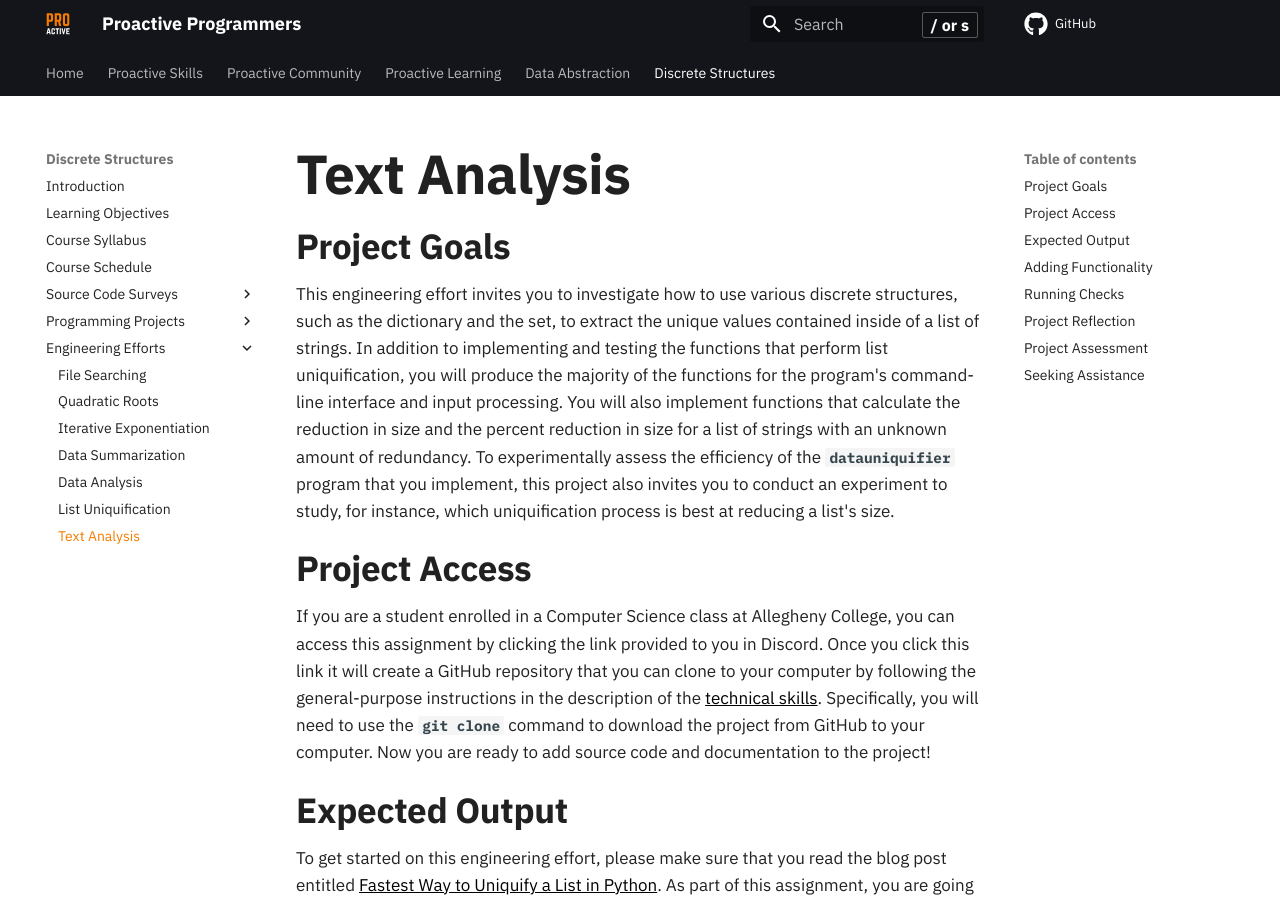
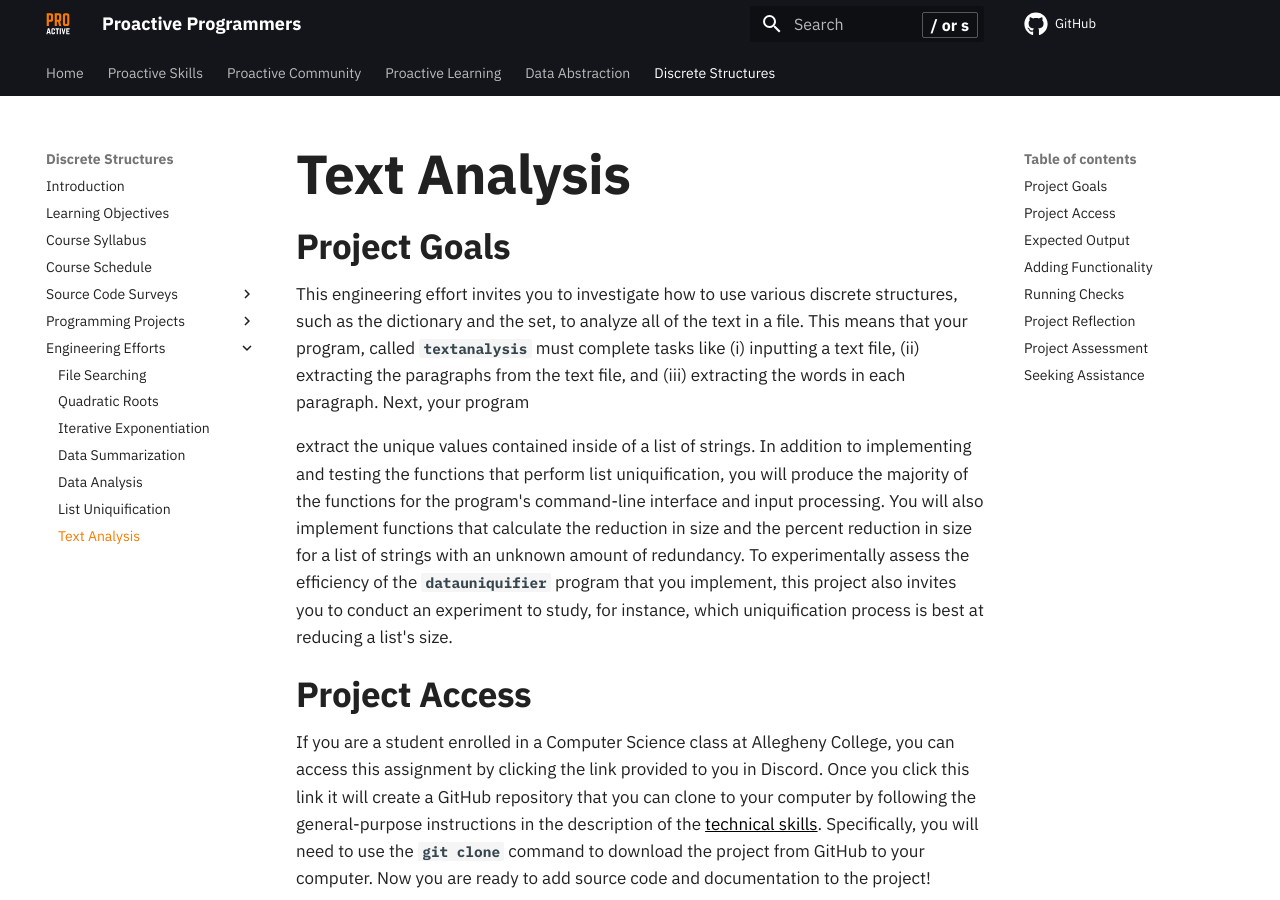
Before and after one commit to ProactiveProgrammers/www.proactiveprogrammers.com, an MkDocs documentation site: the page built from docs/discrete-structures/engineering-efforts/text-analysis.md, in a window 1280 px wide and 900 px high. Built offline with MkDocs 1.6.1 and Material for MkDocs 9.7.7, drawn with Linux system fonts in a browser that asks for light colours; comment, search, counter and statistics services are not loaded.

Commit message:
feat: Start writing basic content in the text-analysis.md project.

```diff
--- a/docs/discrete-structures/engineering-efforts/text-analysis.md
+++ b/docs/discrete-structures/engineering-efforts/text-analysis.md
@@ -3,7 +3,13 @@
 ## Project Goals
 
 This engineering effort invites you to investigate how to use various discrete
-structures, such as the dictionary and the set, to extract the unique values
+structures, such as the dictionary and the set, to analyze all of the text in a
+file. This means that your program, called `textanalysis` must complete tasks
+like (i) inputting a text file, (ii) extracting the paragraphs from the text
+file, and (iii) extracting the words in each paragraph. Next, your program
+
+
+extract the unique values
 contained inside of a list of strings. In addition to implementing and testing
 the functions that perform list uniquification, you will produce the majority of
 the functions for the program's command-line interface and input processing. You
```
